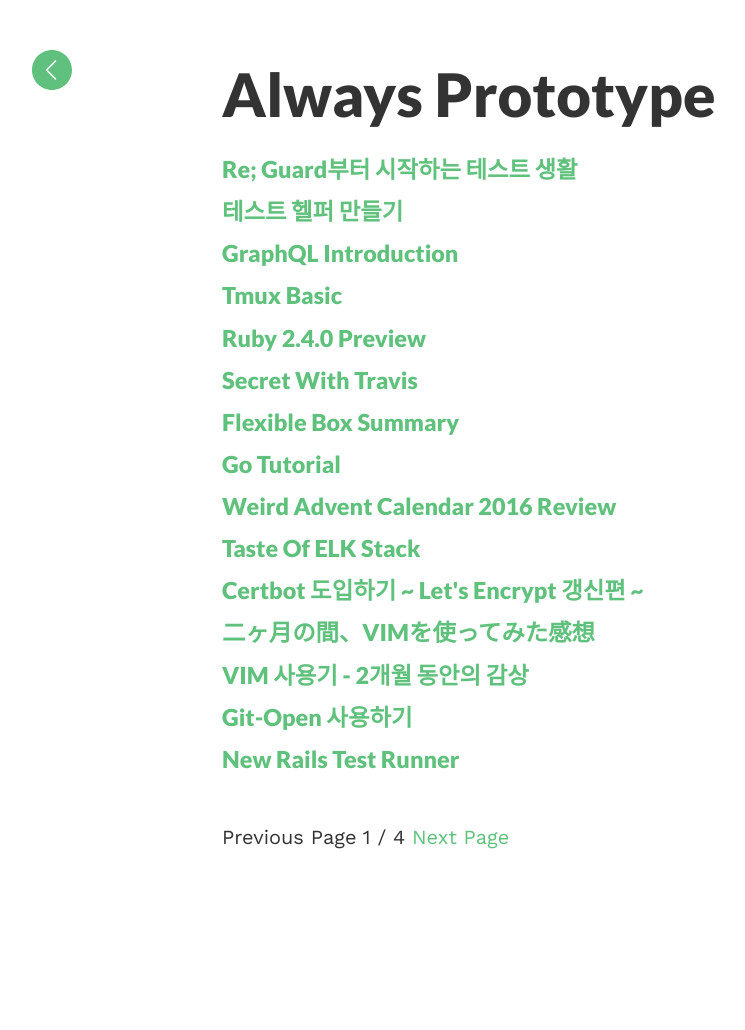
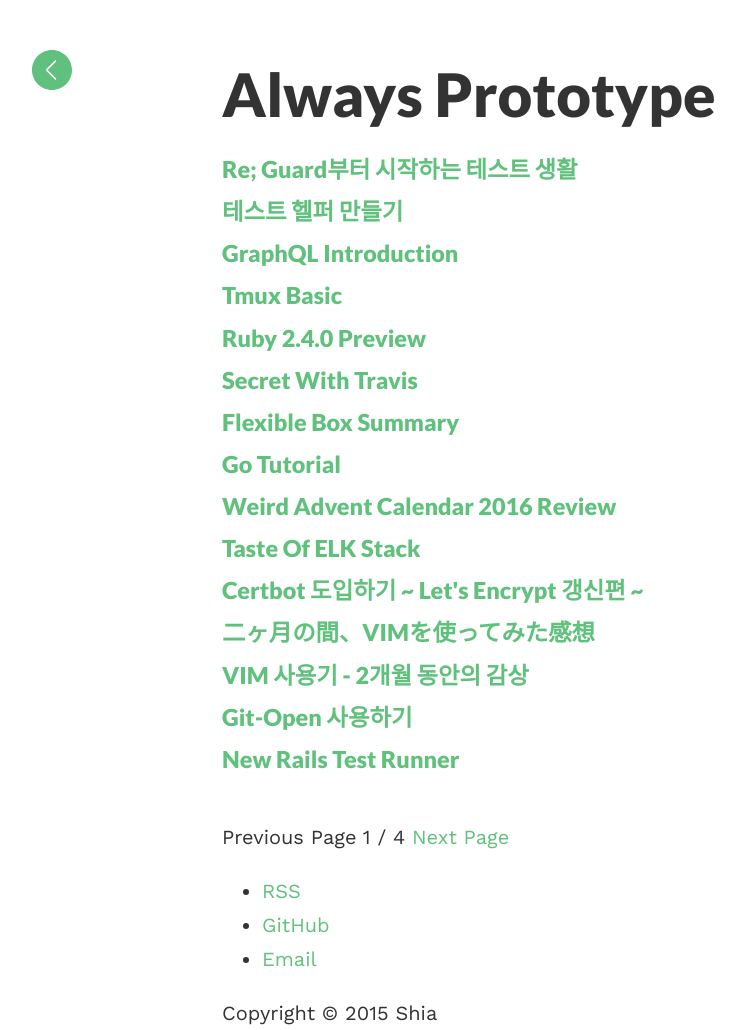
Before and after one commit to riseshia/archived-riseshia-github-io, a Jekyll site: the page built from index.html, in a window 1280 px wide. Shown: the whole page, without its empty margins (18-763 px from the left). Built offline with Jekyll 4.4.1, drawn with Linux system fonts in a browser that asks for light colours; the list of posts is cut into pages by our own code; before the commit the page ends 980 px from its top, so only the background shows below that.

Commit message:
Add contact

```diff
--- a/_config.yml
+++ b/_config.yml
@@ -3,6 +3,8 @@
 title: Always Prototype
 baseurl: "" # name of the repository
 email: rise.shia@gmail.com
+github: riseshia
+author: Shia
 
 kramdown:
   input: GFM
--- a/_layouts/default.html
+++ b/_layouts/default.html
@@ -33,6 +33,13 @@
         <span href="#" class="disabled next">Next Page</span>
       {% endif %}
       </div>
+
+      <ul>
+         <li><a href="/feed.xml">RSS</a></li>
+         <li><a href="https://github.com/{{ site.github }}" target="_blank">GitHub</a></li>
+         <li><a href="mailto:{{ site.email }}">Email</a></li>
+       </ul>
+      <p class="copyright">Copyright &copy; 2015 {{ site.author }}</p>
   </footer>
 
   {% include analytics.html %}
```
